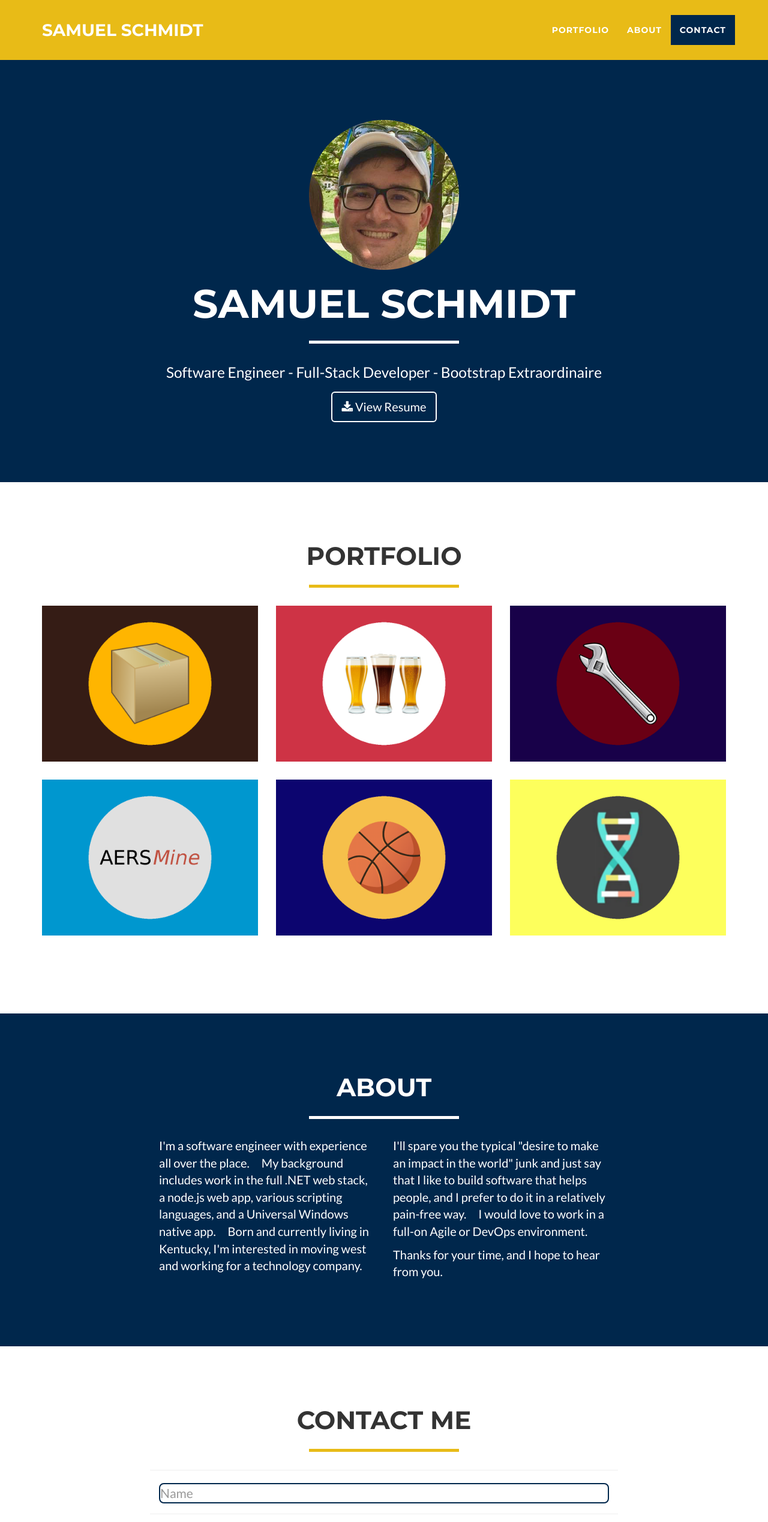
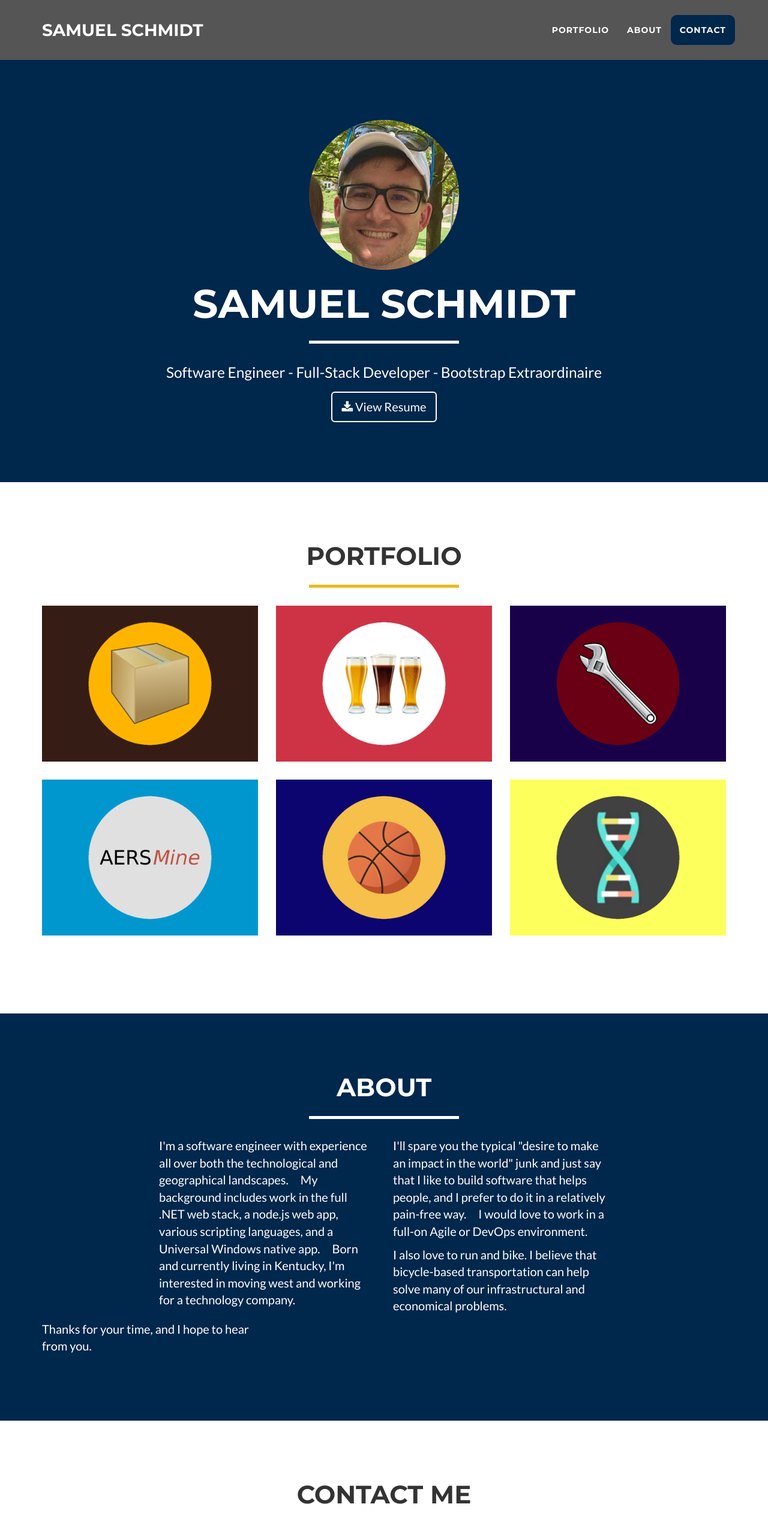
Before and after one commit to samschmidt/personal-website, a website: page index.html in a window 1280 px wide. Shown: the top 2538 px of the page at 60% size. Drawn offline with nearby package versions, Linux system fonts and the light colour scheme.

Commit message:
final styling changes: header color and selected header items' border-radius

```diff
--- a/index.html
+++ b/index.html
@@ -179,10 +179,13 @@
             <div class="row">
                 <!-- Use &ensp; to put in two spaces to make the sentences look a little cleaner -->
                 <div class="col-lg-4 col-lg-offset-2">
-                    <p>I'm a software engineer with experience all over the place.&emsp;My background includes work in the full .NET web stack, a node.js web app, various scripting languages, and a Universal Windows native app.&emsp;Born and currently living in Kentucky, I'm interested in moving west and working for a technology company.</p>
+                    <p>I'm a software engineer with experience all over both the technological and geographical landscapes.&emsp;My background includes work in the full .NET web stack, a node.js web app, various scripting languages, and a Universal Windows native app.&emsp;Born and currently living in Kentucky, I'm interested in moving west and working for a technology company.</p>
                 </div>
                 <div class="col-lg-4">
                     <p>I'll spare you the typical "desire to make an impact in the world" junk and just say that I like to build software that helps people, and I prefer to do it in a relatively pain-free way.&emsp;I would love to work in a full-on Agile or DevOps environment.</p>
+                </div>
+                <div class="col-lg-4">
+                    <p>I also love to run and bike. I believe that bicycle-based transportation can help solve many of our infrastructural and economical problems.
                 </div>
                 <div class="col-lg-4">
                     <p>Thanks for your time, and I hope to hear from you.</p>
--- a/less/freelancer.less
+++ b/less/freelancer.less
@@ -116,7 +116,7 @@ header {
 }
 
 .navbar-custom {
-	background: @theme-primary;
+	background: #555555;
 	font-family: "Montserrat", "Helvetica Neue", Helvetica, Arial, sans-serif;
 	text-transform: uppercase;
 	font-weight: 700;
@@ -147,6 +147,10 @@ header {
 				a {
 					color: white;
 					background: @theme-success;
+
+					// Added by Sam
+					border-radius: 10px;
+
 					&:hover,
 					&:focus,
 					&:active {
```
Also changed, not shown: css/freelancer.css.
